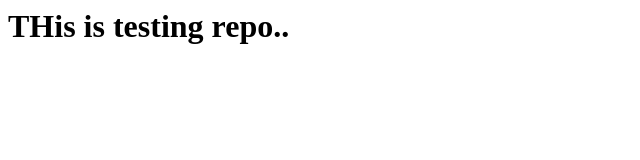
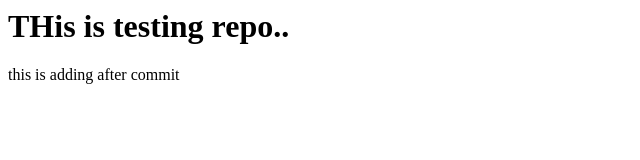
Before and after one commit to amarchinta/testing, a plain HTML site: page index.html in a window 1280 px wide. Shown: the whole page, without its empty margins (0-640 px from the left). Drawn offline with Linux system fonts and the light colour scheme.

Commit message:
modified index file

```diff
--- a/index.html
+++ b/index.html
@@ -4,5 +4,6 @@
 	</head>
 	<body>
 		<h1>THis is testing repo..</h1>
+		<p>this is adding after commit </p>
 	</body>
 </html>
```
